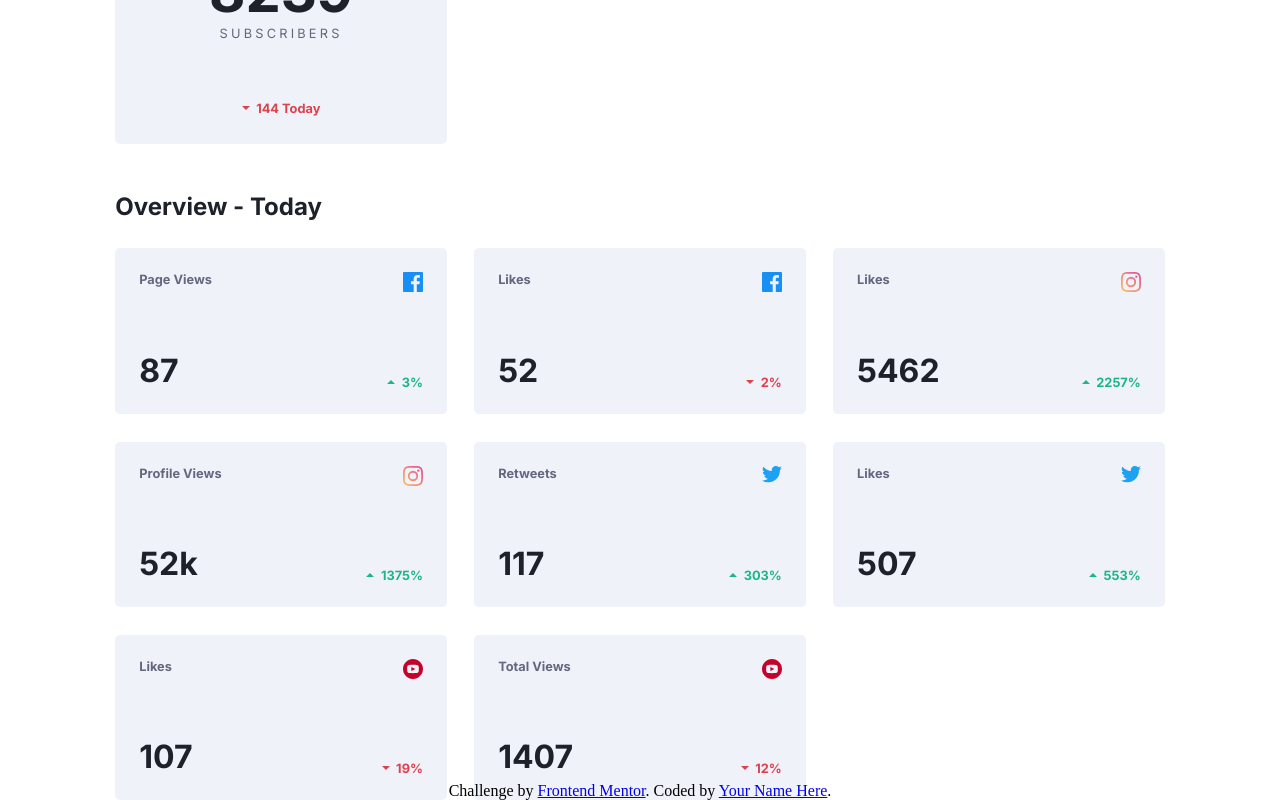
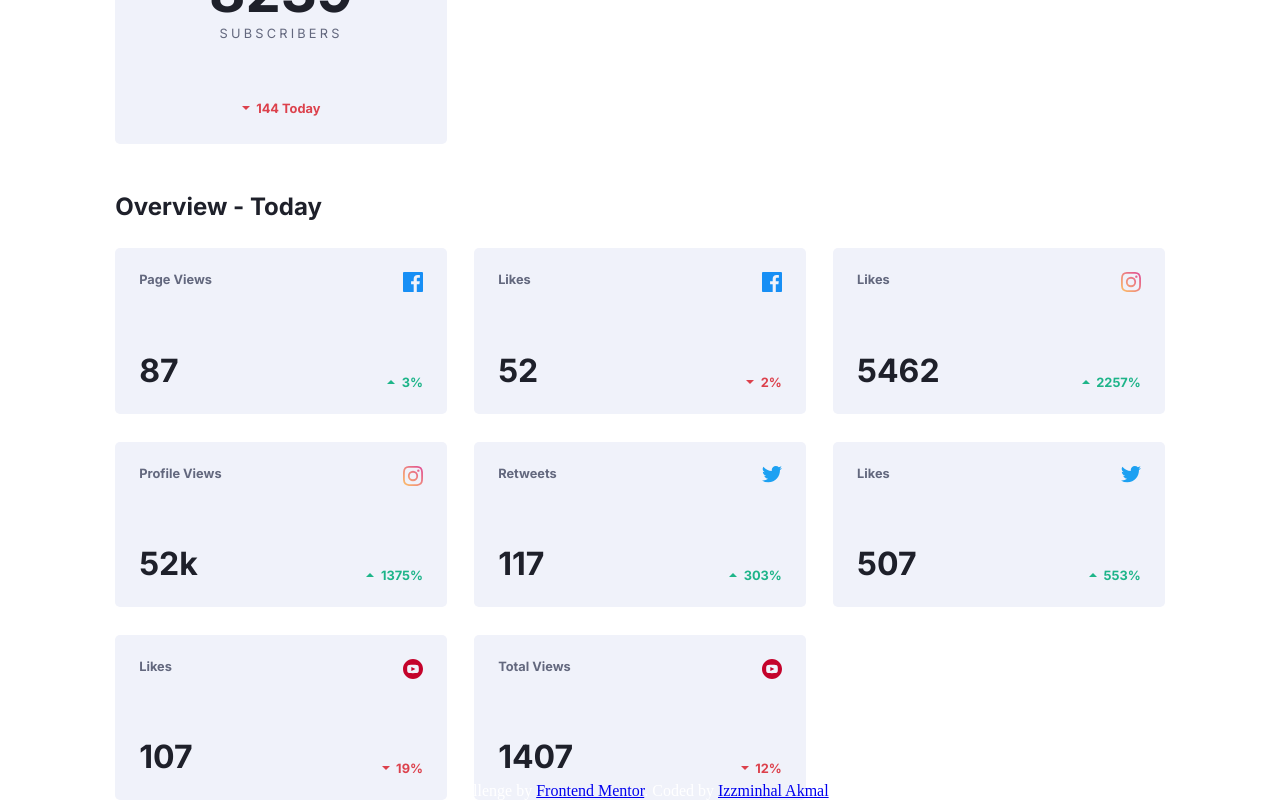
Before and after one commit to Kemystra/frontendmentor-socmed-dashboard, a plain HTML site: page index.html in a window 1280 px wide. Shown: the part 632-1432 px from the top of the page. Drawn offline with nearby package versions, Linux system fonts and the light colour scheme; files that its build step writes are made by us from their sources.

Commit message:
Refined attribution part

```diff
--- a/index.html
+++ b/index.html
@@ -114,7 +114,7 @@
 		</section>
 		<div id="attribution">
 			Challenge by <a href="https://www.frontendmentor.io?ref=challenge" target="_blank">Frontend Mentor</a>.
-			Coded by <a href="#">Your Name Here</a>.
+			Coded by <a href="https://www.frontendmentor.io/profile/Kemystra" target="_blank">Izzminhal Akmal</a>.
 		</div>
 	</body>
 	<script src="main.js"></script>
--- a/src/sass/main.scss
+++ b/src/sass/main.scss
@@ -80,6 +80,8 @@ h2 {
 }
 
 #attribution {
+	color: white;
+
 	position: absolute;
 	bottom: 0;
 }
```
